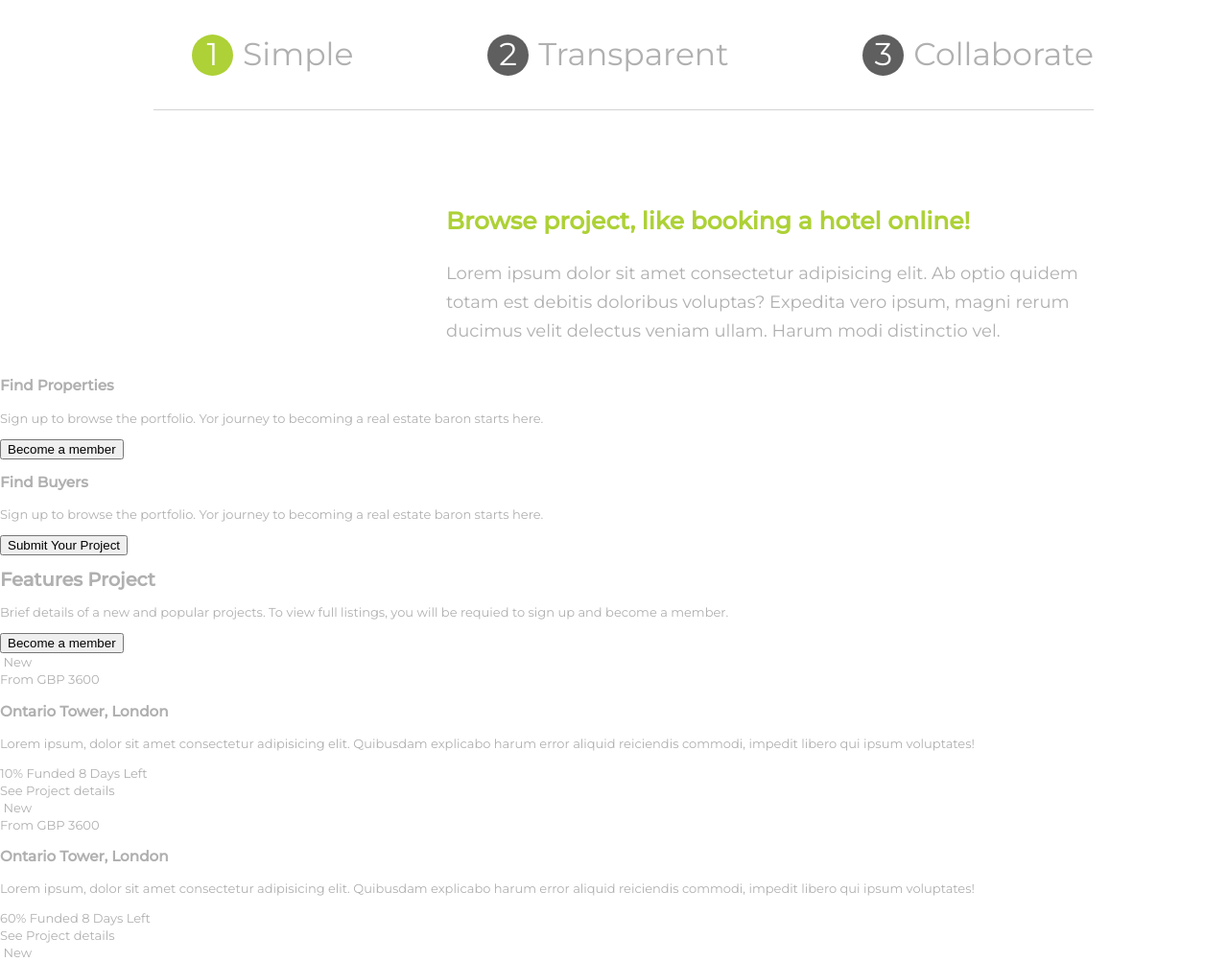
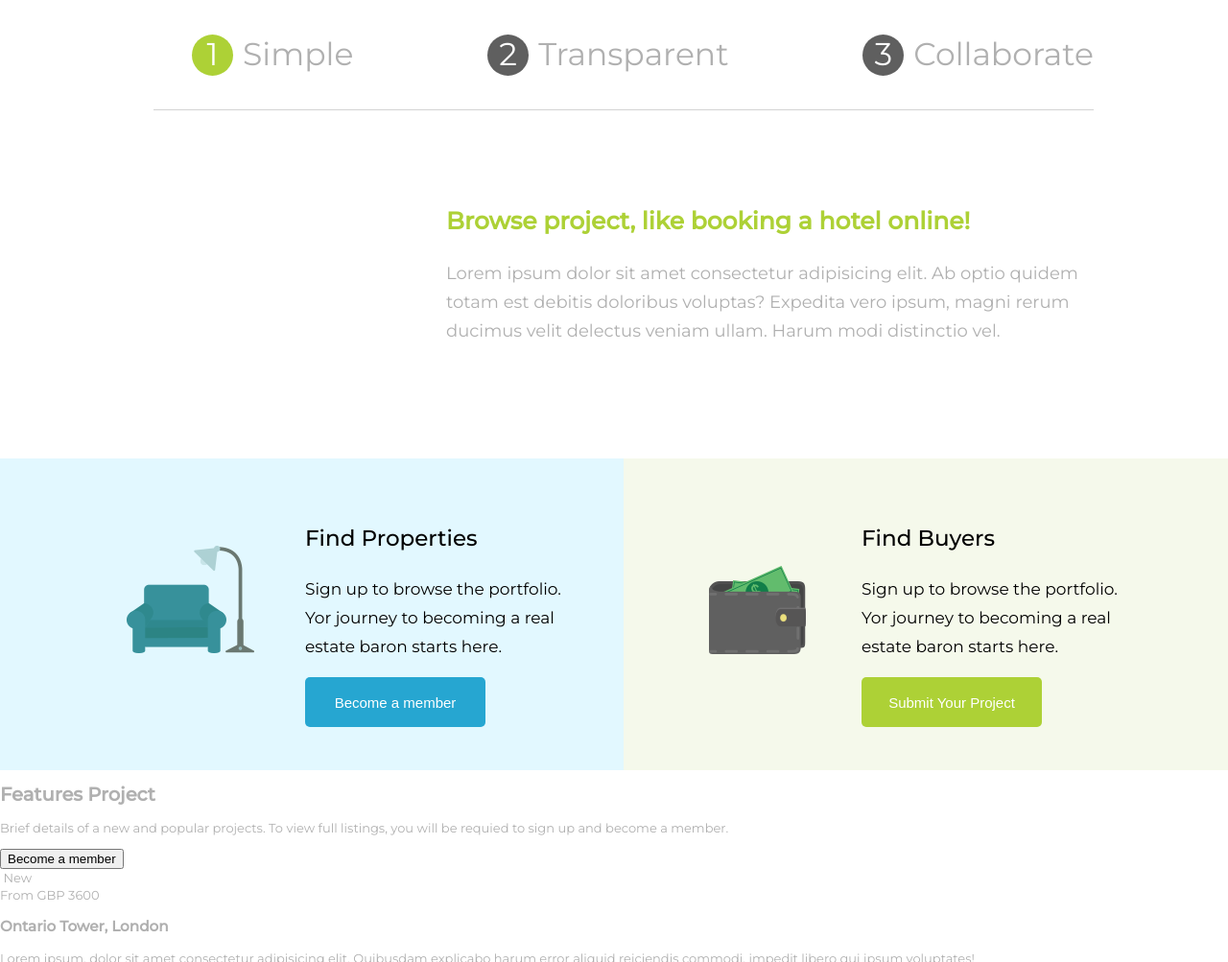
Before and after one commit to coffeemaniak/crowdme, a website: page source/index.html in a window 1280 px wide. Shown: the part 1306-2309 px from the top of the page at 96% size. Drawn offline with nearby package versions, Linux system fonts and the light colour scheme; files that its build step writes are made by us from their sources.

Commit message:
the Find's block

```diff
--- a/source/index.html
+++ b/source/index.html
@@ -88,28 +88,28 @@
                 </div>
             </div>
         </section>
-        <section>
-            <div>
-                <h3>
+        <section class="find">
+            <div class="find__prop">
+                <h3 class="find__title find__title--prop">
                     Find Properties
                 </h3>
-                <p>
+                <p class="find__text">
                     Sign up to browse the portfolio.
                     Yor journey to becoming a real
                     estate baron starts here.
                 </p>
-                <button>Become a member</button>
+                <button class="find__button find__button--member">Become a member</button>
             </div>
-            <div>
-                <h3>
+            <div class="find__buy">
+                <h3 class="find__title find__title--buy">
                     Find Buyers
                 </h3>
-                <p>
+                <p class="find__text">
                     Sign up to browse the portfolio.
                     Yor journey to becoming a real
                     estate baron starts here.
                 </p>
-                <button>Submit Your Project</button>
+                <button class="find__button find__button--project">Submit Your Project</button>
             </div>
         </section>
         <section>
--- /dev/null
+++ b/source/less/block/find.less
@@ -0,0 +1,86 @@
+.find {
+    display: flex;
+    width: 100%;
+}
+
+.find__prop,
+.find__buy {
+    width: 50%;
+    display: block;
+    padding-top: 45px;
+    padding-bottom: 45px;
+}
+
+.find__prop {
+    background-color: #e2f8ff;
+    padding-left: 318px;
+    padding-right: 65px;
+}
+
+.find__buy {
+    background-color: #f5f9eb;
+    padding-right: 135px;
+    padding-left: 248px;
+}
+
+.find__title {
+    font-size: 23px;
+    line-height: 30px;
+    color: black;
+    font-weight: 500;
+    position: relative;
+}
+
+.find__title--prop::before {
+    content: url("../img/chair.png");
+    width: 135px;
+    height: 120px;
+    position: absolute;
+    right: 318px;
+    top: 23px;
+}
+
+.find__title--buy::before {
+    content: url("../img/pocket.png");
+    width: 106px;
+    height: 100px;
+    position: absolute;
+    right: 320px;
+    top: 44px;
+}
+
+.find__text {
+    color: black;
+    font-size: 17px;
+    line-height: 30px;
+}
+
+.find__button {
+    width: 188px;
+    height: 52px;
+    color: white;
+    text-align: center;
+    font-size: 15px;
+    outline: none;
+    border: none;
+    border-radius: 5px;
+    cursor: pointer;
+}
+
+.find__button--member {
+    background-color: #26a6d1;
+}
+
+.find__button--member:hover {
+    background-color: #1eacdc;
+    box-shadow: 0 0 5px 5px #8fd6ee;
+}
+
+.find__button--project {
+    background-color: #add136;
+}
+
+.find__button--project:hover {
+    background-color: #bedb61;
+    box-shadow: 0 0 5px 5px #ccd9a3;
+}
--- a/source/less/block/main-nav.less
+++ b/source/less/block/main-nav.less
@@ -11,6 +11,10 @@
     display: flex;
     justify-content: space-between;
     width: 535px;
+}
+
+.main-nav__item {
+    cursor: pointer;
 }
 
 .main-nav__item:hover {
--- a/source/less/block/tabs.less
+++ b/source/less/block/tabs.less
@@ -1,6 +1,7 @@
 .tabs {
     width: 980px;
     margin: 0 auto;
+    margin-bottom: 100px;
     position: relative;
     overflow: hidden;
 }
@@ -21,6 +22,10 @@
     list-style: none;
     user-select: none;
     cursor: pointer;
+}
+
+.tabs__item:hover {
+    color: #add136;
 }
 
 .tabs__item::before {
--- a/source/less/style.less
+++ b/source/less/style.less
@@ -4,3 +4,4 @@
 @import "block/main-banner.less";
 @import "block/main-promo.less";
 @import "block/tabs.less";
+@import "block/find.less";
```
Also changed, not shown: build/css/style.min.css, build/img/chair.png (added), build/img/pocket.png (added), build/index.html, source/img/chair.png (added), source/img/pocket.png (added), 1 other file.
